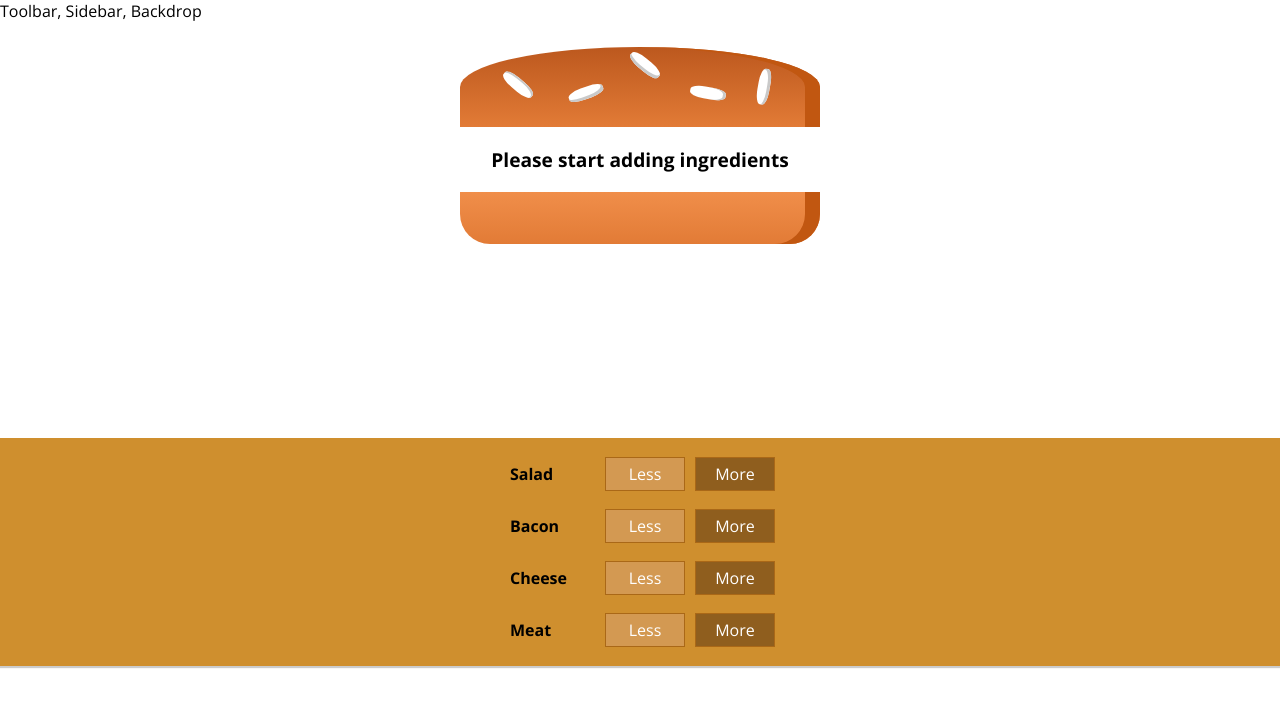
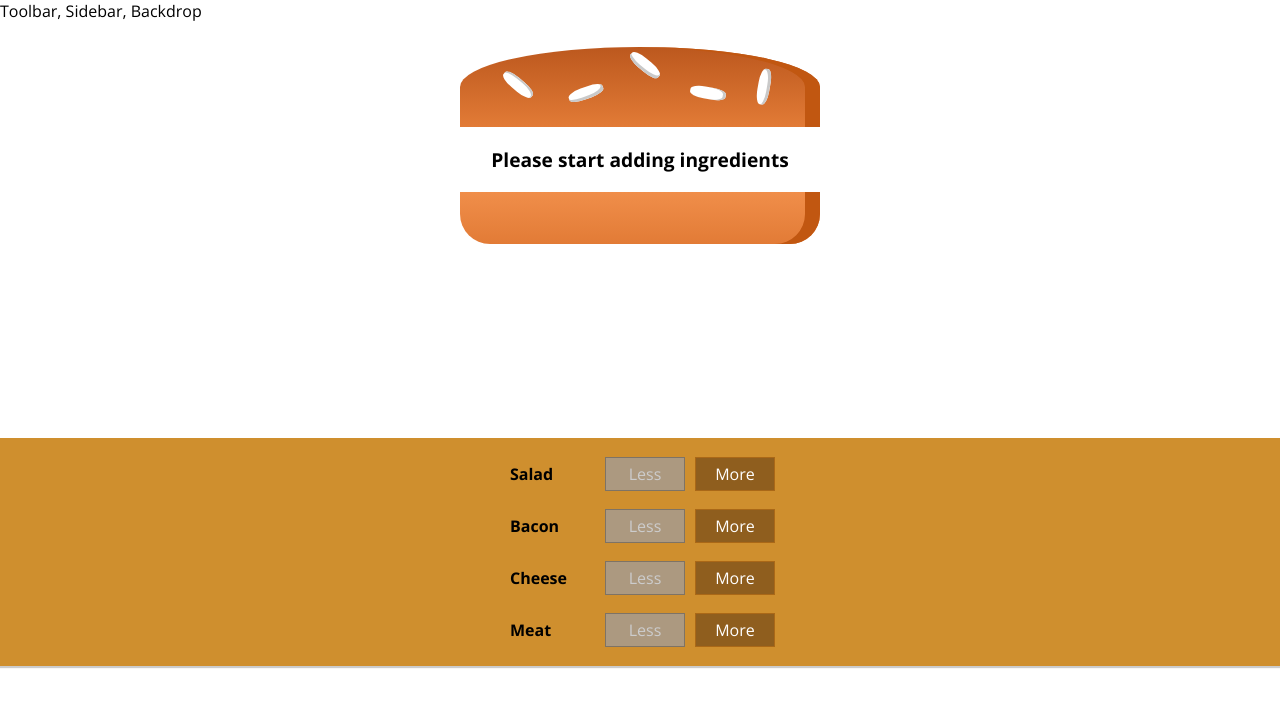
Before and after one commit to sid995/burger-builder-application, a React app: page / in a window 1280 px wide. Shown: the top 706 px of the page. Built offline with nearby package versions, Linux system fonts and the light colour scheme.

Commit message:
Added control system and disable less button

```diff
--- a/src/components/Burger/BuildControls/BuildControl/BuildControl.js
+++ b/src/components/Burger/BuildControls/BuildControl/BuildControl.js
@@ -4,7 +4,9 @@ import './BuildControl.css'
 const BuildControl = props => (
 	<div className='BuildControl'>
 		<div className='Label'>{props.label}</div>
-		<button className='Less'>Less</button>
+		<button className='Less' onClick={props.removed} disabled={props.disabled}>
+			Less
+		</button>
 		<button className='More' onClick={props.added}>
 			More
 		</button>
--- a/src/components/Burger/BuildControls/BuildControls.js
+++ b/src/components/Burger/BuildControls/BuildControls.js
@@ -16,6 +16,8 @@ const BuildControls = props => (
 				key={ctrl.label}
 				label={ctrl.label}
 				added={() => props.ingredientAdded(ctrl.type)}
+				removed={() => props.ingredientRemoved(ctrl.type)}
+				disabled={props.disabled[ctrl.type]}
 			/>
 		))}
 	</div>
--- a/src/containers/BurgerBuilder/BurgerBuilder.js
+++ b/src/containers/BurgerBuilder/BurgerBuilder.js
@@ -36,13 +36,42 @@ class BurgerBuilder extends Component {
 		})
 	}
 
-	removeIngredientHandler = () => {}
+	removeIngredientHandler = type => {
+		const { ingredients, totalPrice: oldPrice } = this.state
+		const oldCount = ingredients[type]
+		if (oldCount <= 0) {
+			return
+		}
+		const updatedCount = oldCount - 1
+		const updatedIngredients = {
+			...ingredients
+		}
+		updatedIngredients[type] = updatedCount
+		const priceDeduction = INGREDIENT_PRICES[type]
+		const newPrice = oldPrice - priceDeduction
+		this.setState({
+			totalPrice: newPrice,
+			ingredients: updatedIngredients
+		})
+	}
 
 	render() {
+		const disabledInfo = {
+			...this.state.ingredients
+		}
+
+		for (let key in disabledInfo) {
+			disabledInfo[key] = disabledInfo[key] <= 0
+		}
+
 		return (
 			<Auxx>
 				<Burger ingredients={this.state.ingredients} />
-				<BuildControls ingredientAdded={this.addIngredientHandler} />
+				<BuildControls
+					ingredientAdded={this.addIngredientHandler}
+					ingredientRemoved={this.removeIngredientHandler}
+					disabled={disabledInfo}
+				/>
 			</Auxx>
 		)
 	}
```
